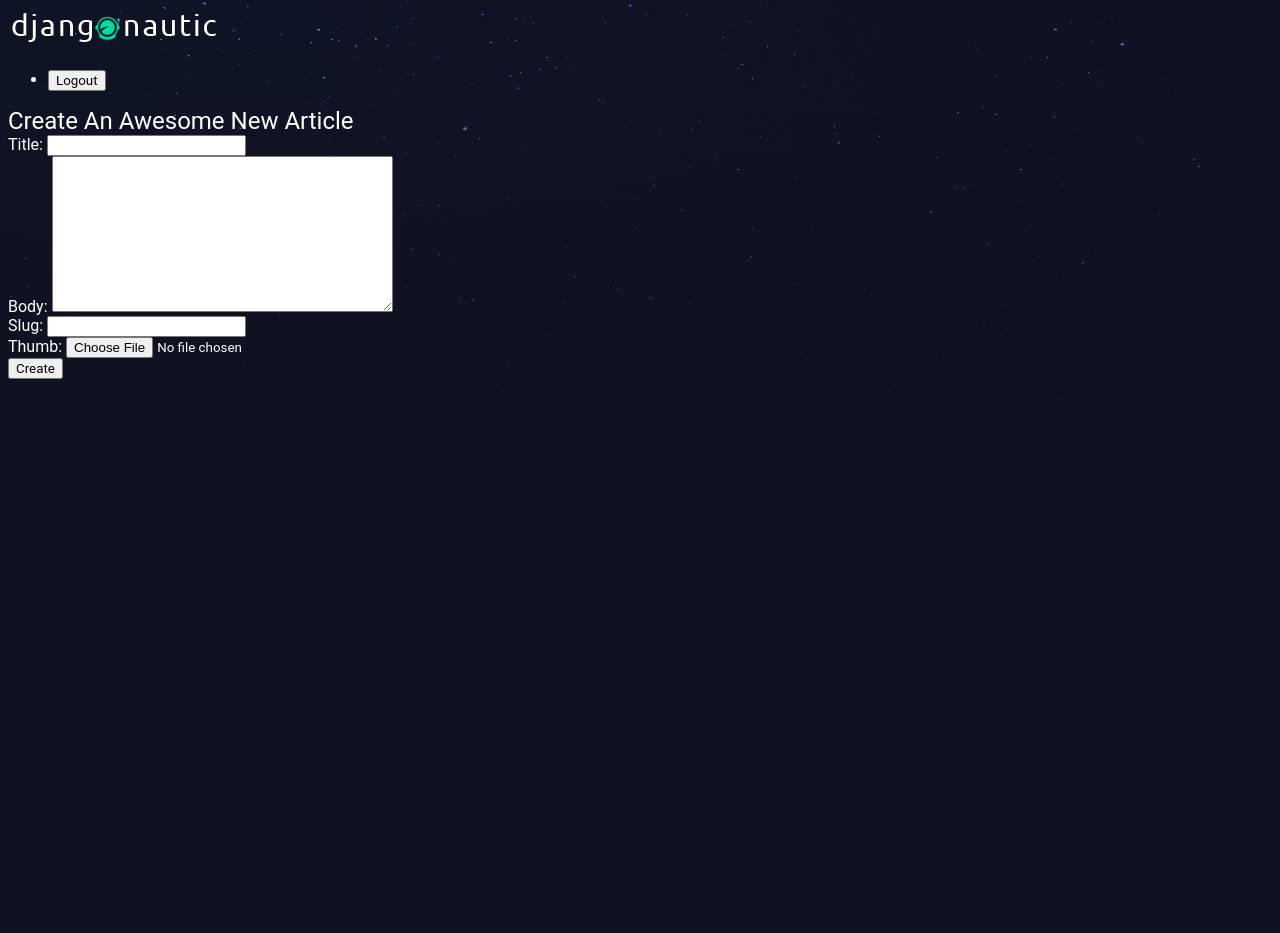
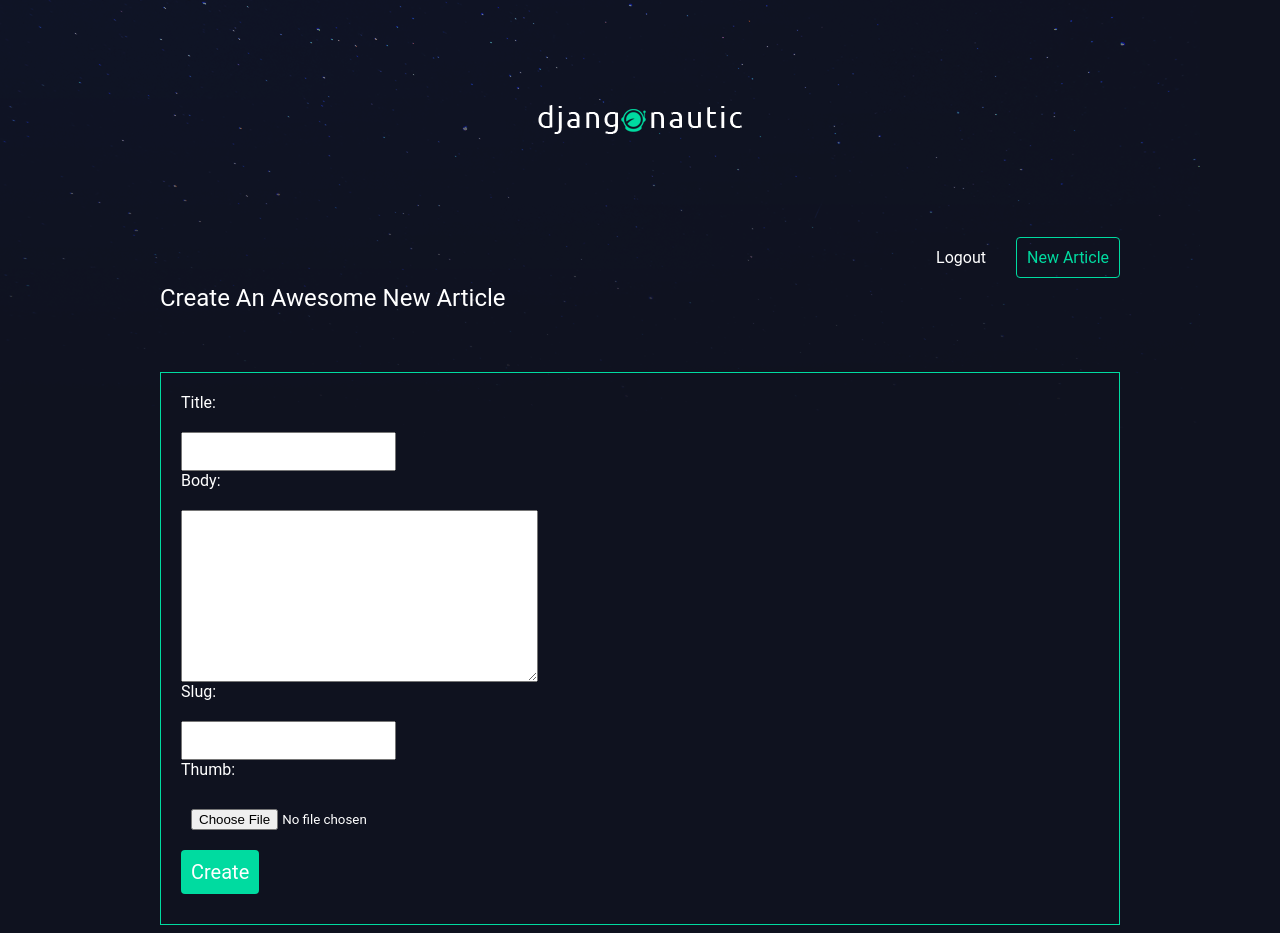
Before and after one commit to ahmad-fayyaz/myDjangoBlog, a Django app: page /articles/create/ in a window 1280 px wide. Before the commit the page ends 379 px from the top, so only its background shows below. Run offline with Django 5.2, Linux system fonts and the light colour scheme; a user stored in the database is signed in.

Commit message:
finished styling

```diff
--- a/djangonautic/articles/templates/articles/article_list.html
+++ b/djangonautic/articles/templates/articles/article_list.html
@@ -8,6 +8,7 @@
             <h2><a href="{% url 'articles:detail' slug=article.slug %}">{{ article.title }}</a></h2>
             <p>{{ article.snippet }}</p>
             <p>{{ article.date }}</p>
+            <p class="author">added by {{ article.author.username }}</p>
         </div>
     {% endfor %}
     </div>
--- a/djangonautic/assets/styles.css
+++ b/djangonautic/assets/styles.css
@@ -18,3 +18,134 @@ a, a:hover, a:visited{
     color: #fff;
     text-decoration: none;
 }
+
+.wrapper{
+    max-width: 960px;
+    margin: 0 auto;
+}
+
+div.wrapper > h1{
+    text-align: center;
+    margin: 100px auto;
+    font-size: 2.4em
+}
+
+header{
+    display: grid;
+    grid-template-columns: 1fr 1fr;
+    padding: 20px 0;
+}
+
+nav{
+    justify-self: end;
+}
+
+nav li{
+    display: inline-block;
+    list-style-type: none;
+    margin-left: 20px;
+}
+
+nav button{
+    background: none;
+    color: #fff;
+    cursor: pointer;
+    border: 0;
+    font-size: 16px;
+}
+
+.articles{
+    display: grid;
+    grid-template-columns: 1fr 1fr 1fr;
+    grid-gap: 30px;
+}
+
+.article{
+    padding: 10px;
+    border: 1px solid #00dba0;
+    position: relative;
+    padding-bottom: 40px;
+}
+
+.article h2{
+    font-size: 1.2em;
+}
+
+.article .author{
+    padding: 10px;
+    background: #00dba0;
+    position: absolute;
+    right: 0;
+    bottom: 0;
+    margin: 0;
+    color: #0f121f;
+}
+
+.article-detail .article{
+    padding: 0;
+}
+
+.article-detail  .article img{
+    max-width: 100%;
+}
+
+.article-detail  .article h2{
+    text-align: center;
+    margin: 20px auto;
+    font-size: 2em
+}
+
+.article-detail .article h3{
+    text-align: center;
+}
+
+.article-detail  .article p{
+    margin: 10px 20px
+}
+
+.site-form {
+    margin-top: 60px;
+    border: 1px solid #00dba0;
+    padding: 20px;
+}
+
+.site-form input, .site-form textarea{
+    display: block;
+    margin: 20px 0 0px 0;
+    padding: 10px;
+}
+
+a.highlight{
+    border: 1px solid #00dba0;
+    padding: 10px;
+    border-radius: 4px;
+    color: #00dba0;
+}
+
+.helptext, .helptext ul{
+    margin: 0 auto 20px;
+    color: #bbb;
+    font-size: 14px;
+    display: block;
+}
+
+.errorlist li{
+    padding: 10px;
+    list-style-type: none;
+    border: 1px solid #FF5722;
+    margin: 10px 0;
+    color: #FF5722
+}
+
+.errorlist{
+    padding: 0;
+}
+
+.site-form input[type="submit"]{
+    background: #00dba0;
+    border: 0;
+    color: #fff;
+    font-size: 20px;
+    border-radius: 4px;
+    margin: 10px 0;
+}
--- a/djangonautic/djangonautic/urls.py
+++ b/djangonautic/djangonautic/urls.py
@@ -4,13 +4,14 @@ from . import views
 from django.contrib.staticfiles.urls import staticfiles_urlpatterns
 from django.conf.urls.static import static
 from django.conf import settings
+from articles import views as articles_views
 
 urlpatterns = [
     path('admin/', admin.site.urls),
     path('articles/', include('articles.urls')),
     path('accounts/', include('accounts.urls')),
     path('about/', views.about),
-    path('', views.homepage),
+    path('', articles_views.article_list, name="home"),
 ]
 
 urlpatterns += staticfiles_urlpatterns()
--- a/djangonautic/templates/base_layout.html
+++ b/djangonautic/templates/base_layout.html
@@ -9,15 +9,21 @@
     </head>
     <body>
         <div class="wrapper">
-            <h1><a href="{% url 'articles:list' %}"><img src="{% static 'logo.png' %}" /></a></h1>
+            <h1><a href="{% url 'home' %}"><img src="{% static 'logo.png' %}" /></a></h1>
             <nav>
                 <ul>
+                    {% if user.is_authenticated %}
                     <li>
                         <form class="logout-link" action="{% url 'accounts:logout' %}" method="post">
                             {% csrf_token %}
                             <button type="submit">Logout</button>
                         </form>
                     </li>
+                    <li><a href="{% url 'articles:create' %}" class="highlight">New Article</a></li>
+                    {% else %}
+                        <li><a href="{% url 'accounts:login' %}">Login</a></li>
+                        <li><a href="{% url 'accounts:signup' %}">Signup</a></li>
+                    {% endif %}
                 </ul>
             </nav>
             {% block content %}
```
Also changed, not shown: djangonautic/db.sqlite3.
